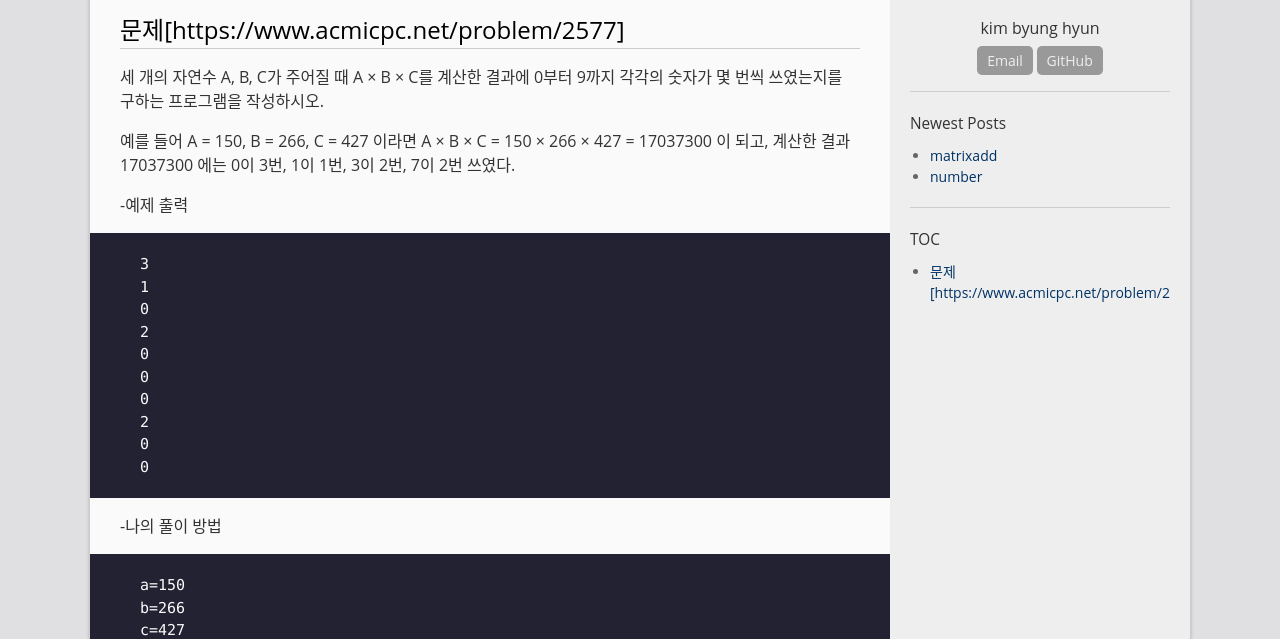
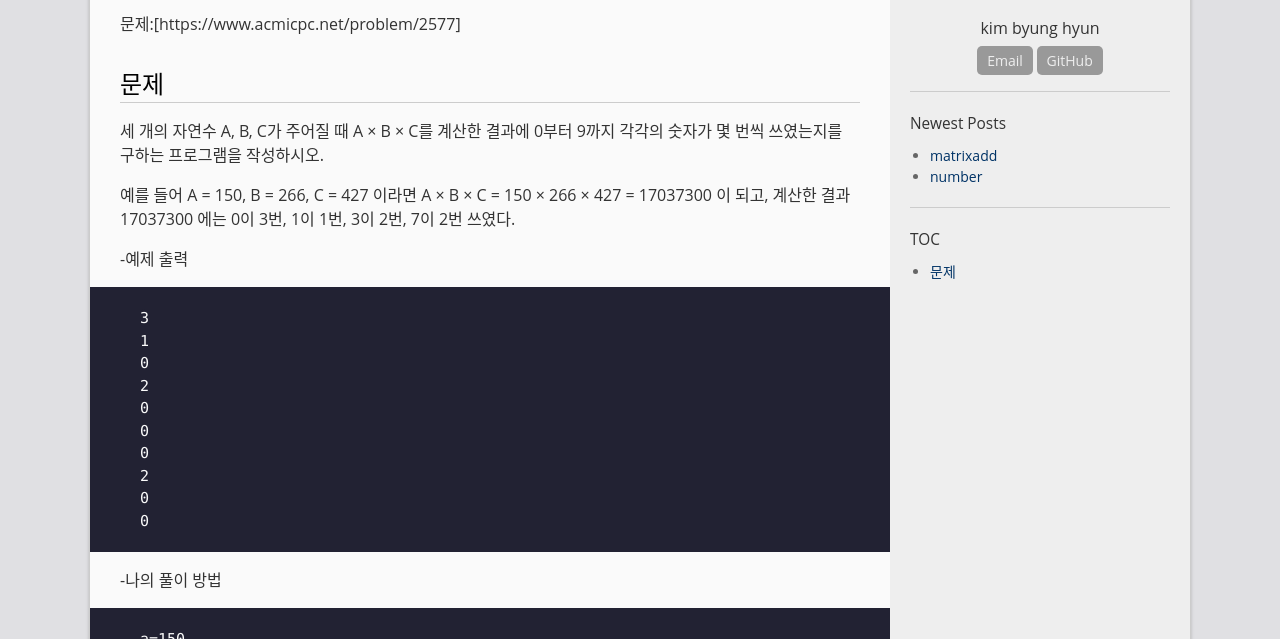
Before and after one commit to bh6366632/bh6366632.github.com, a Jekyll site: the page built from _posts/2024-04-04-number.md, in a window 1280 px wide and 900 px high, cut to the strip 261-900 px from the top of the window. Built offline with Jekyll 4.4.1, drawn with Linux system fonts in a browser that asks for light colours.

Commit message:
Update 2024-04-04-number.md

```diff
--- a/_posts/2024-04-04-number.md
+++ b/_posts/2024-04-04-number.md
@@ -5,7 +5,8 @@ date:   2024-04-04 07:00
 categories: PYTHON
 permalink: /archivers/number
 ---
-# 문제[https://www.acmicpc.net/problem/2577]
+문제:[https://www.acmicpc.net/problem/2577]
+# 문제
 세 개의 자연수 A, B, C가 주어질 때 A × B × C를 계산한 결과에 0부터 9까지 각각의 숫자가 몇 번씩 쓰였는지를 구하는 프로그램을 작성하시오.
 
 예를 들어 A = 150, B = 266, C = 427 이라면 A × B × C = 150 × 266 × 427 = 17037300 이 되고, 계산한 결과 17037300 에는 0이 3번, 1이 1번, 3이 2번, 7이 2번 쓰였다.
```
